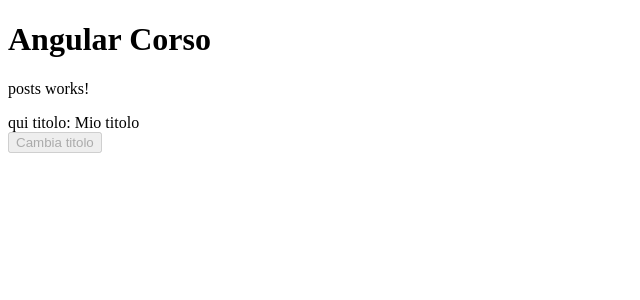
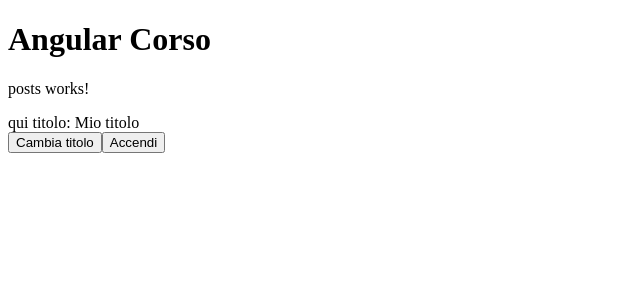
Before and after one commit to ironmanromeo/angular-corso, an Angular app: page / in a window 1280 px wide. Shown: the top 300 px of the page, without its empty margins (0-640 px from the left). Built offline with nearby package versions, Linux system fonts and the light colour scheme.

Commit message:
lezione4-bottoneaccendi

```diff
--- a/src/app/posts/posts.component.html
+++ b/src/app/posts/posts.component.html
@@ -1,3 +1,4 @@
 <p>posts works!</p>
 <div> qui titolo: {{ titolo }} </div>
-<button (click)="onPremuto" [disabled]="true">Cambia titolo</button>
+<button (click)="onPremuto" [disabled]="disabilitato">Cambia titolo</button>
+<button (click)="onPremuto" [disabled]="disabilitato">Accendi</button>
--- a/src/app/posts/posts.component.ts
+++ b/src/app/posts/posts.component.ts
@@ -16,12 +16,17 @@
   }
 
   onPremuto(){
-    const t =prompt("inserisci titolo", this.titolo)
-    if(t){
-      this.titolo = t
+    if(this.disabilitato=false){
+      setTimeout(() => {
+        alert("Accendi Loading")
+      }, 2000);
     }else{
-      this.titolo = ""
+      this.disabilitato=true
     }
   }
 
+  //Bottone accendi: Premendo si deve disabilitare
+  //quando disabilitato deve apparire la scritta accendi loading
+  //dopo due secondi normale
+
 }
```
